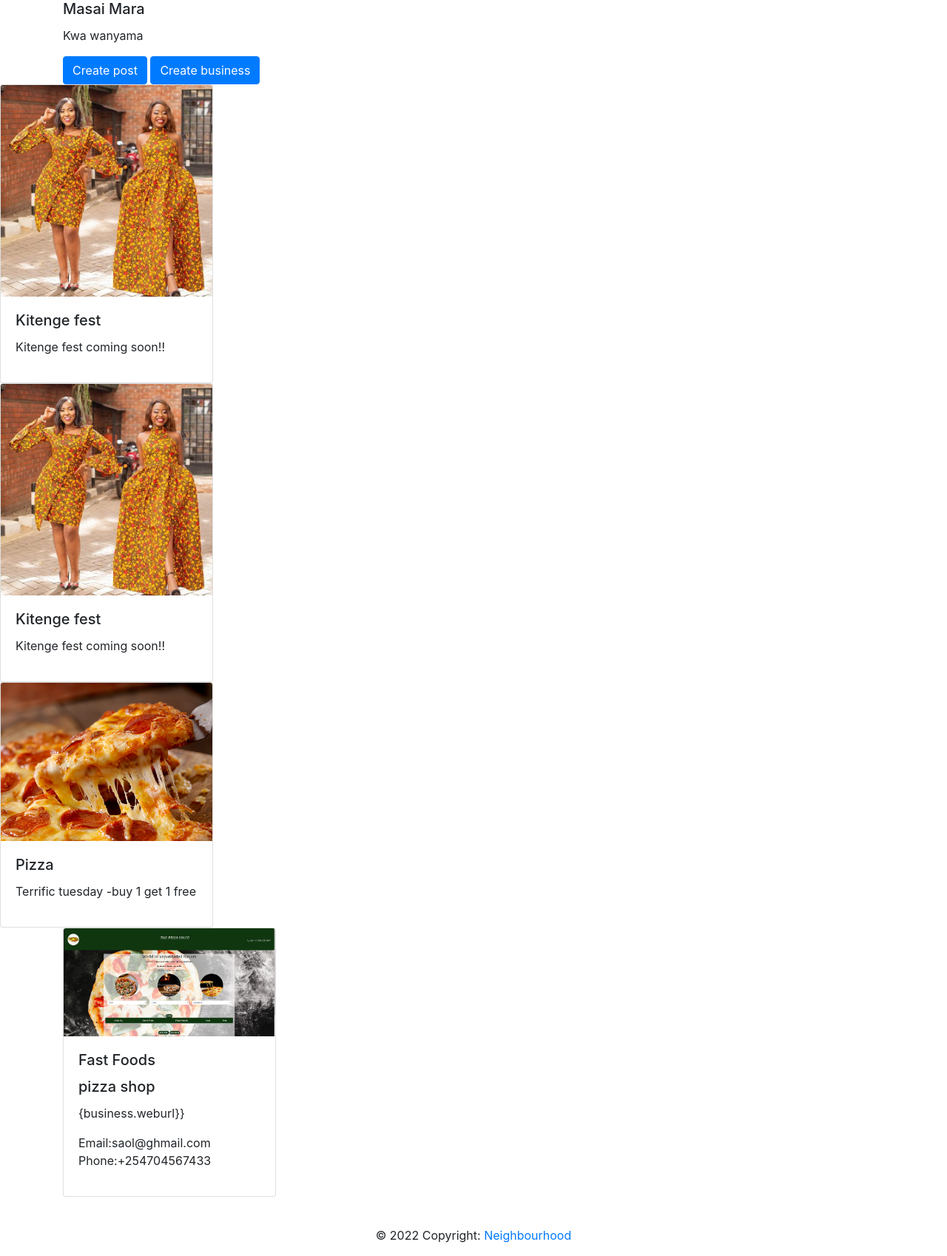
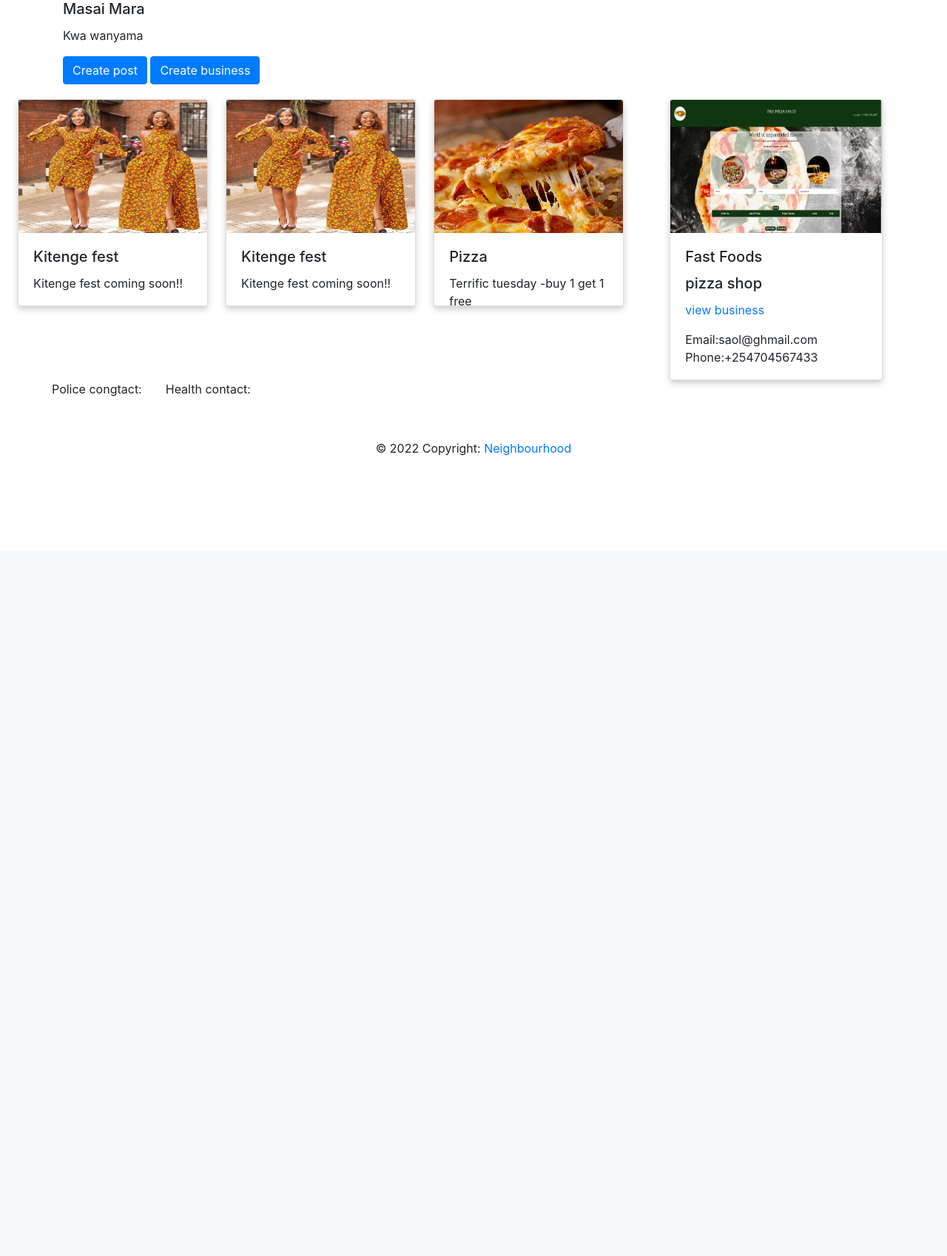
Before and after one commit to faith62/Neighborhood, a Django app: page /hood/1 in a window 1280 px wide. Shown: the part 56-1754 px from the top of the page at 74% size. After the commit the page ends 672 px from the top, so only its background shows below. Run offline with Django 4.2, Linux system fonts and the light colour scheme; data comes from the database, SQL or seed files in the repository; both versions use the stored data as it was after the commit; some libraries are stand-ins or nearby versions.

Commit message:
update neighbourhood model

```diff
--- a/watch/models.py
+++ b/watch/models.py
@@ -9,6 +9,8 @@
     name = models.CharField(max_length=50)
     description = models.TextField(max_length=200)
     image = models.ImageField(upload_to = 'media/',default='IMAGE')
+    police =PhoneNumberField(blank=True)
+    health =PhoneNumberField(blank=True)
 
     def __str__(self):
         return self.name
--- a/watch/templates/base.html
+++ b/watch/templates/base.html
@@ -14,6 +14,7 @@
     {% bootstrap_css %}
 
         <link rel="stylesheet" href="{% static 'css/style.css' %}">
+        {% load static %}
         <link href="https://fonts.googleapis.com/icon?family=Material+Icons"
         rel="stylesheet">
     {% endblock %}
--- a/watch/templates/single_hood.html
+++ b/watch/templates/single_hood.html
@@ -15,13 +15,29 @@
 </div>
 <div class="container_fluid">
     <div class="row">
-        <div class="col">
+        <div class="col-md-8" style=" margin-top: 20px; display: flex;">
             {% for post in posts %}
-            <div class="card" style="width: 18rem;">
-                <img class="card-img-top" src="{{post.image.url}}" alt="Card image cap">
+            <div class="card  ml-4" style="width: 22rem; height: 280px;box-shadow: 0 4px 8px 0 rgba(0, 0, 0, 0.2);" >
+                <img class="card-img-top" src="{{post.image.url}}" alt="Card image cap" height="180px">
                 <div class="card-body">
                     <h5 class="card-title">{{post.title}}</h5>
                     <p>{{post.description}}</p>
+
+                </div>
+            </div>
+            {% endfor%}
+        </div>
+
+        <div class="col-md-3 section-a" style=" margin-top: 20px; display: flex;">
+
+            {% for business in businesses %}
+            <div class="card" style="width: 18rem;height: 380px; box-shadow: 0 4px 8px 0 rgba(0, 0, 0, 0.2);">
+                <img class="card-img-top" src="{{business.bsn_image.url}}" alt="Card image cap" height="180px">
+                <div class="card-body">
+                    <h5 class="card-title">{{business.category}}</h5>
+                    <h5 class="card-title">{{business.bsn_name}}</h5>
+                    <a href="{{business.weburl}}"><p>view business</p></a>
+                    <p>Email:{{business.bsn_email}} Phone:{{business.phone }}</p>
 
                 </div>
             </div>
@@ -31,20 +47,8 @@
 </div>
 <div class="container">
     <div class="row">
-        <div class="col">
-            {% for business in businesses %}
-            <div class="card" style="width: 18rem;">
-                <img class="card-img-top" src="{{business.bsn_image.url}}" alt="Card image cap">
-                <div class="card-body">
-                    <h5 class="card-title">{{business.category}}</h5>
-                    <h5 class="card-title">{{business.bsn_name}}</h5>
-                    <p>{business.weburl}}</p>
-                    <p>Email:{{business.bsn_email}} Phone:{{business.phone }}</p>
-
-                </div>
-            </div>
-            {% endfor%}
-        </div>
+    <p>Police congtact:{{homes.police}}</p>
+    <p>Health contact:{{homes.health}}</p>
     </div>
 </div>
 
--- a/watch/views.py
+++ b/watch/views.py
@@ -68,7 +68,7 @@
 
 def EditProfile(request):
 	user = request.user.id
-	profile = Profile.objects.all().filter(user__id=user)
+	profile = Profile.objects.all().filter(user=user)
 
 
 	if request.method == 'POST':
```
Also changed, not shown: Hood/settings.py (+8 -1 lines), watch/templates/index.html (+5 -5 lines), watch/templates/profile.html (+32 -21 lines), db.sqlite3, media/nei1.jpg (added), watch/migrations/0003_neighbourhood_health_neighbourhood_police.py (added).
